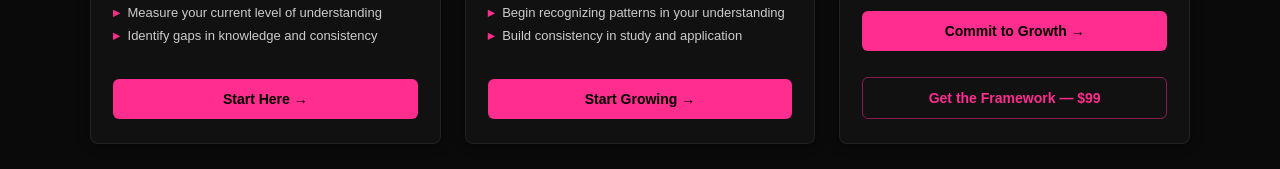
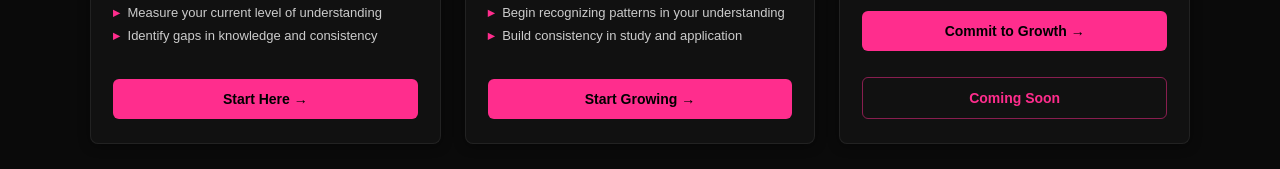
Before and after one commit to gp73ai/angela-davis-live-funnel, a website: page index.html in a window 1280 px wide. Shown: the part 2827-2996 px from the top of the page. Drawn offline with Linux system fonts and the light colour scheme.

Commit message:
Fix: disable remaining active-looking Get the Framework $99 CTA in tier section

```diff
--- a/index.html
+++ b/index.html
@@ -935,7 +935,7 @@
         <div style="font-size:11px;color:#ff2d8d;font-weight:700;letter-spacing:.08em;text-transform:uppercase;margin:10px 0 6px">Also available: The Framework &mdash; $99</div>
         <p style="font-size:12px;color:#555;margin-bottom:12px;line-height:1.5">Includes dashboard access to track your study, consistency, and understanding without a guided path.<br><br><em style="color:#666">The dashboard will not guide you. It will reveal you. Your patterns, your consistency, and your growth will be visible. What you do with that is up to you.</em></p>
         <button class="cta-card-btn" onclick="alert('Coming soon.')" style="cursor:pointer;border:none;width:100%;text-align:center;margin-bottom:8px">Commit to Growth &rarr;</button>
-        <button class="cta-card-btn outline" onclick="alert('Coming soon.')" style="cursor:pointer;width:100%;text-align:center">Get the Framework &mdash; $99</button>
+        <button class="cta-card-btn outline" onclick="alert('Coming soon.')" style="cursor:pointer;width:100%;text-align:center">Coming Soon</button>
     </div>
   </div>
 </section>
```
